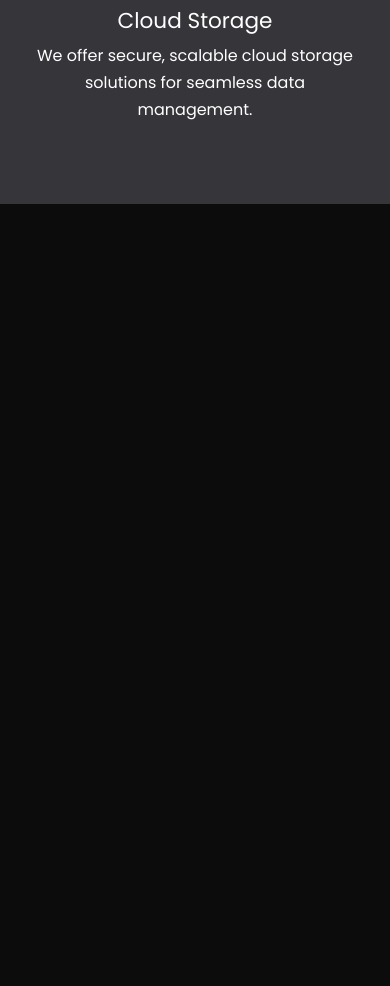
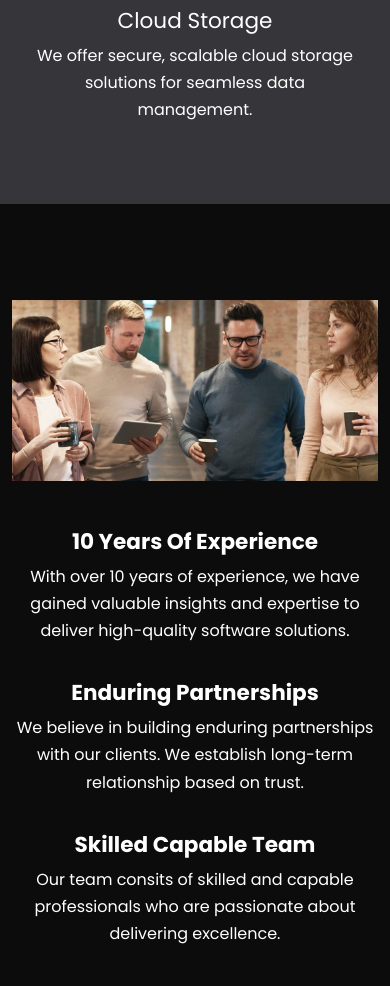
Before and after one commit to o0Danii0o/vera-website, a website: page index.html in a window 390 px wide. Shown: the part 7679-8665 px from the top of the page. Before the commit the page ends 7979 px from the top, so only its background shows below. Drawn offline with nearby package versions, Linux system fonts and the light colour scheme; files that its build step writes are made by us from their sources.

Commit message:
add basic video section

```diff
--- a/index.html
+++ b/index.html
@@ -515,7 +515,8 @@
               <div class="card-body">
                 <h4 class="card-title">Advanced Tech</h4>
                 <div class="p">
-                  We provide advanced tech solutions that drive innovation and efficiency.
+                  We provide advanced tech solutions that drive innovation and
+                  efficiency.
                 </div>
               </div>
             </div>
@@ -529,7 +530,8 @@
               <div class="card-body">
                 <h4 class="card-title">Good Expertise</h4>
                 <div class="p">
-                  Our team brings deep expertise to deliver reliable, high-quality solutions.
+                  Our team brings deep expertise to deliver reliable,
+                  high-quality solutions.
                 </div>
               </div>
             </div>
@@ -543,7 +545,8 @@
               <div class="card-body">
                 <h4 class="card-title">Detailed Reports</h4>
                 <div class="p">
-                  Our detailed reports provide valuable insights to drive informed decision-making.
+                  Our detailed reports provide valuable insights to drive
+                  informed decision-making.
                 </div>
               </div>
             </div>
@@ -557,10 +560,55 @@
               <div class="card-body">
                 <h4 class="card-title">Cloud Storage</h4>
                 <div class="p">
-                  We offer secure, scalable cloud storage solutions for seamless data management.
+                  We offer secure, scalable cloud storage solutions for seamless
+                  data management.
                 </div>
               </div>
             </div>
+          </div>
+        </div>
+      </div>
+    </section>
+
+    <!-- Video -->
+    <section class="video my-6">
+      <div class="container">
+        <div class="row">
+          <div class="col-12 d-flex flex-column align-items-center">
+            <div class="position-relative">
+              <img src="images/video-preview.jpg" alt="" class="img-fluid" />
+              <a
+                class="video-btn"
+                data-bs-toggle="modal"
+                data-bs-target="#videoModal"
+                data-bs-src="www.youtube.com"
+              >
+                <span class="vide-play-button">
+                  <span></span> </span
+              ></a>
+            </div>
+          </div>
+        </div>
+        <div class="row video-points px-6 mt-5">
+          <div class="col-lg-4">
+            <h4 class="fw-bold">10 Years Of Experience</h4>
+            <p>With over 10 years of experience, we have gained valuable insights
+              and expertise to deliver high-quality software solutions.
+            </p>
+          </div>
+
+          <div class="col-lg-4">
+            <h4 class="fw-bold">Enduring Partnerships</h4>
+            <p>We believe in building enduring partnerships with our clients. We
+              establish long-term relationship based on trust.
+            </p>
+          </div>
+
+          <div class="col-lg-4">
+            <h4 class="fw-bold">Skilled Capable Team</h4>
+            <p>Our team consits of skilled and capable professionals who are
+              passionate about delivering excellence.
+            </p>
           </div>
         </div>
       </div>
--- a/scss/styles.scss
+++ b/scss/styles.scss
@@ -52,8 +52,19 @@
     .xl-text{
         font-size: 50px;
     }
+
     .header{
         text-align:center;
             background: linear-gradient(rgba(0, 0, 0, 0.4), rgba(0, 0, 0, 0.9)), url('../images/header-background.jpg') center center no-repeat;
     }
+
+    .video-points{
+        padding: 0 !important;
+        text-align:center;
+    }
+
+    .video-points .col-lg-4{
+        margin-bottom: 20px;
+    }
+
 }
```
